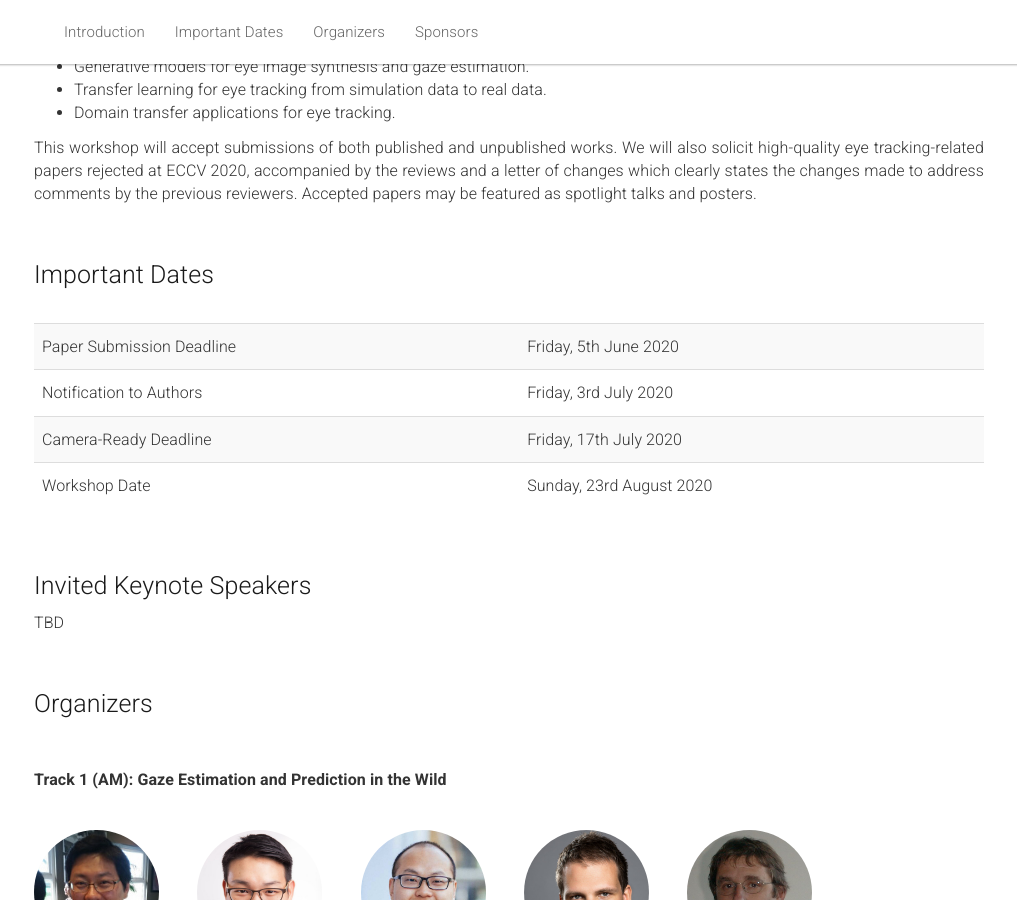
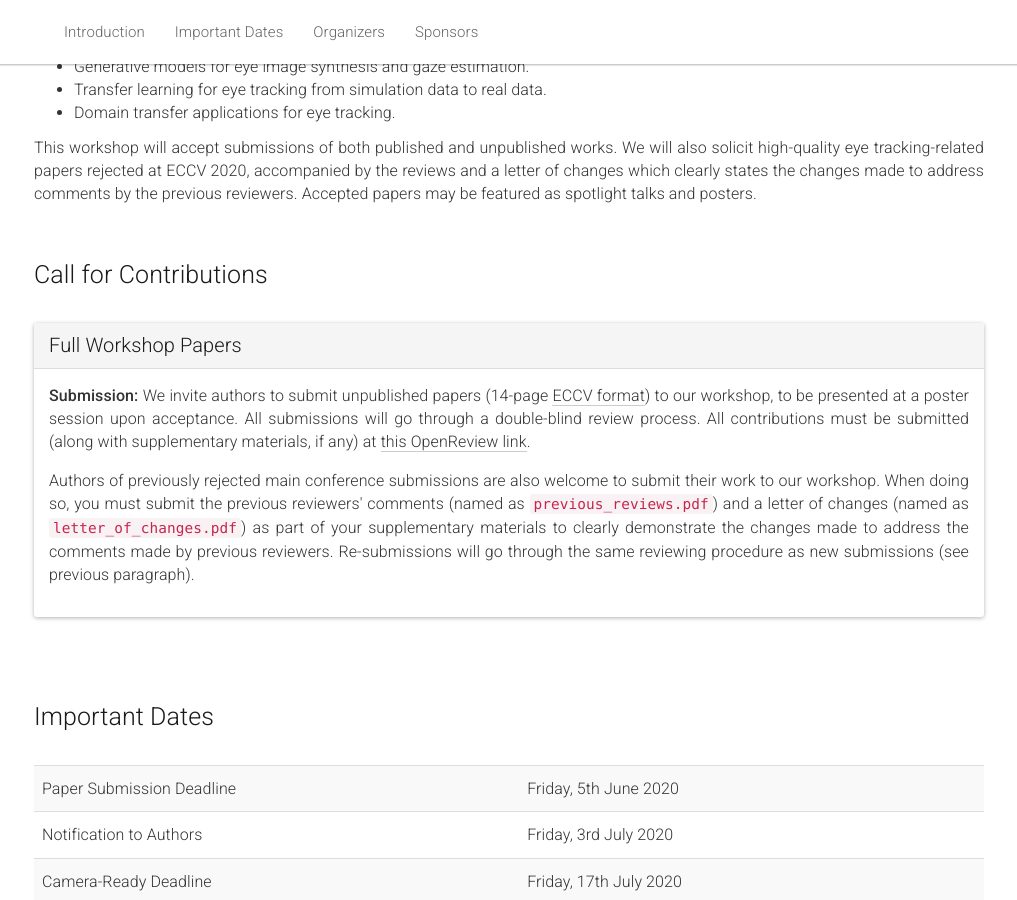
Before and after one commit to OpenEyes-Workshop/openeyes-workshop.github.io, a Jekyll site: the page built from _pages/home.md, in a window 1280 px wide and 900 px high, scrolled down 1011 px. Shown: the whole window, without its empty margins (131-1148 px from the left). Built offline with Jekyll 4.4.1, drawn with Linux system fonts in a browser that asks for light colours; nearby versions of some CDN libraries.

Commit message:
Add call for full paper submissions

```diff
--- a/_pages/home.md
+++ b/_pages/home.md
@@ -107,6 +107,61 @@ acknowledgements: ""
   the previous reviewers. Accepted papers may be featured as spotlight talks and posters.
   </p>
 </div>
+</div>
+<br>
+
+<div class="row" id="call">
+  <div class="col-xs-12 panel-group">
+    <h2>Call for Contributions</h2>
+    <br>
+    <div class="panel panel-default">
+      <div class="panel-heading" data-toggle="collapse" data-parent="#call" href="#call-papers" style="cursor:pointer;">
+        <h3 style="margin:0;">Full Workshop Papers</h3>
+      </div>
+      <div id="call-papers" class="panel-collapse collapse in" data-parent="#call">
+        <div class="panel-body">
+          <p>
+	    <span style="font-weight:500;">Submission:</span> We invite authors to submit unpublished papers (14-page <a href="https://eccv2020.eu/author-instructions/" target="_blank">ECCV format</a>) to our workshop, to be presented at a poster session upon acceptance. All submissions will go through a double-blind review process. All contributions must be submitted (along with supplementary materials, if any) at
+	    <a href="https://openreview.net/group?id=thecvf.com/ECCV/2020/Workshop/OpenEyes" target="_blank" title="OpenReview Submission System for OpenEyes 2020">this OpenReview link</a>.
+	  </p>
+	  <p>
+	    Authors of previously rejected main conference submissions are also welcome to submit their work to our workshop. When doing so, you must submit the previous reviewers' comments (named as <code>previous_reviews.pdf</code>) and a letter of changes (named as <code>letter_of_changes.pdf</code>) as part of your supplementary materials to clearly demonstrate the changes made to address the comments made by previous reviewers. Re-submissions will go through the same reviewing procedure as new submissions (see previous paragraph).
+          </p>
+        </div>
+      </div>
+    </div>
+    <br>
+    <!--
+    <div class="panel panel-default">
+      <div class="panel-heading" data-toggle="collapse" data-parent="#call" href="#call-ea" style="cursor:pointer;">
+        <h3 style="margin:0;">Extended Abstracts</h3>
+      </div>
+      <div id="call-ea" class="panel-collapse collapse" data-parent="#call">
+        <div class="panel-body">
+          <p>
+            In addition to regular papers, we also invite extended abstracts of ongoing or published work (<i>e.g.</i> related papers on ECCV main track). The extended abstracts will not be published or made available to the public (we will only list titles on our website) but will rather be presented during our poster session. We see this as an opportunity for authors to promote their work to an interested audience to gather valuable feedback.
+          </p>
+          <p>Extended abstracts are limited to three pages and must be created using <a href="/static/GAZE 2019 Extended Abstract Template.zip" title="GAZE 2019 Extended Abstracts Template">this LaTeX template</a>. The submission must be sent to <a href="mailto:gaze.iccv19@gmail.com">gaze.iccv19@gmail.com</a> by 16th September.
+          </p>
+          <p>
+            We will evaluate and notify authors of acceptance as soon as possible after receiving their extended abstract submission.
+          </p>
+        </div>
+      </div>
+    </div>
+    <br>
+    <div class="panel panel-default">
+      <div class="panel-heading" data-toggle="collapse" data-parent="#call" href="#call-poster" style="cursor:pointer;">
+        <h3 style="margin:0;">Accepted ECCV/CVPR Papers</h3>
+      </div>
+      <div id="call-poster" class="panel-collapse collapse" data-parent="#call">
+        <div class="panel-body">
+          Relevant papers that were accepted at the main conference (ICCV 2019) or at CVPR 2019 are welcome to be presented during our poster session to increase the exposure of your work and foster discussion in the community. Please send a PDF document of your camera-ready paper to <a href="mailto:gaze.iccv19@gmail.com">gaze.iccv19@gmail.com</a> at any time to register your presence.
+        </div>
+      </div>
+    </div>
+    -->
+  </div>
 </div>
 <br>
 
```
